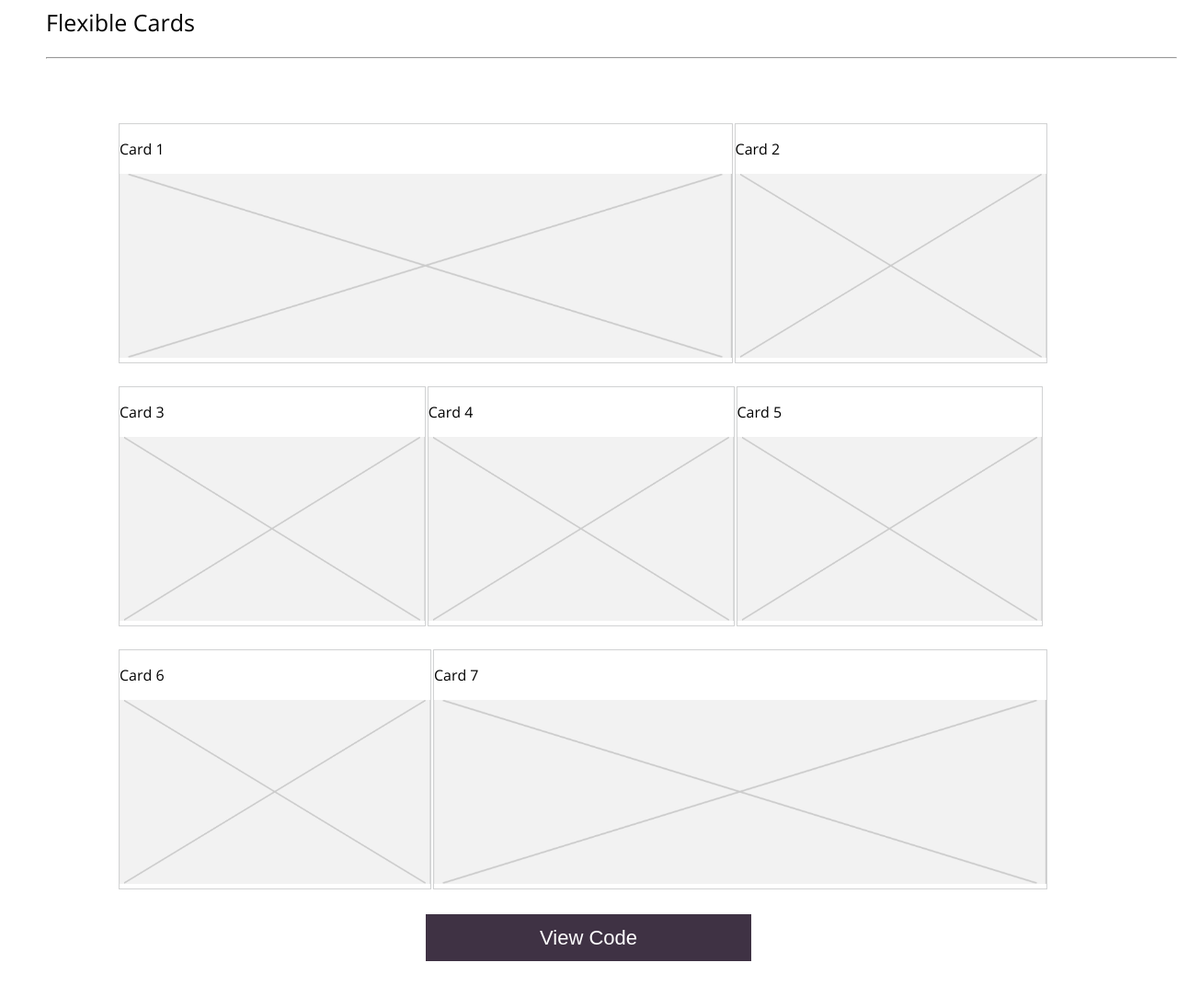
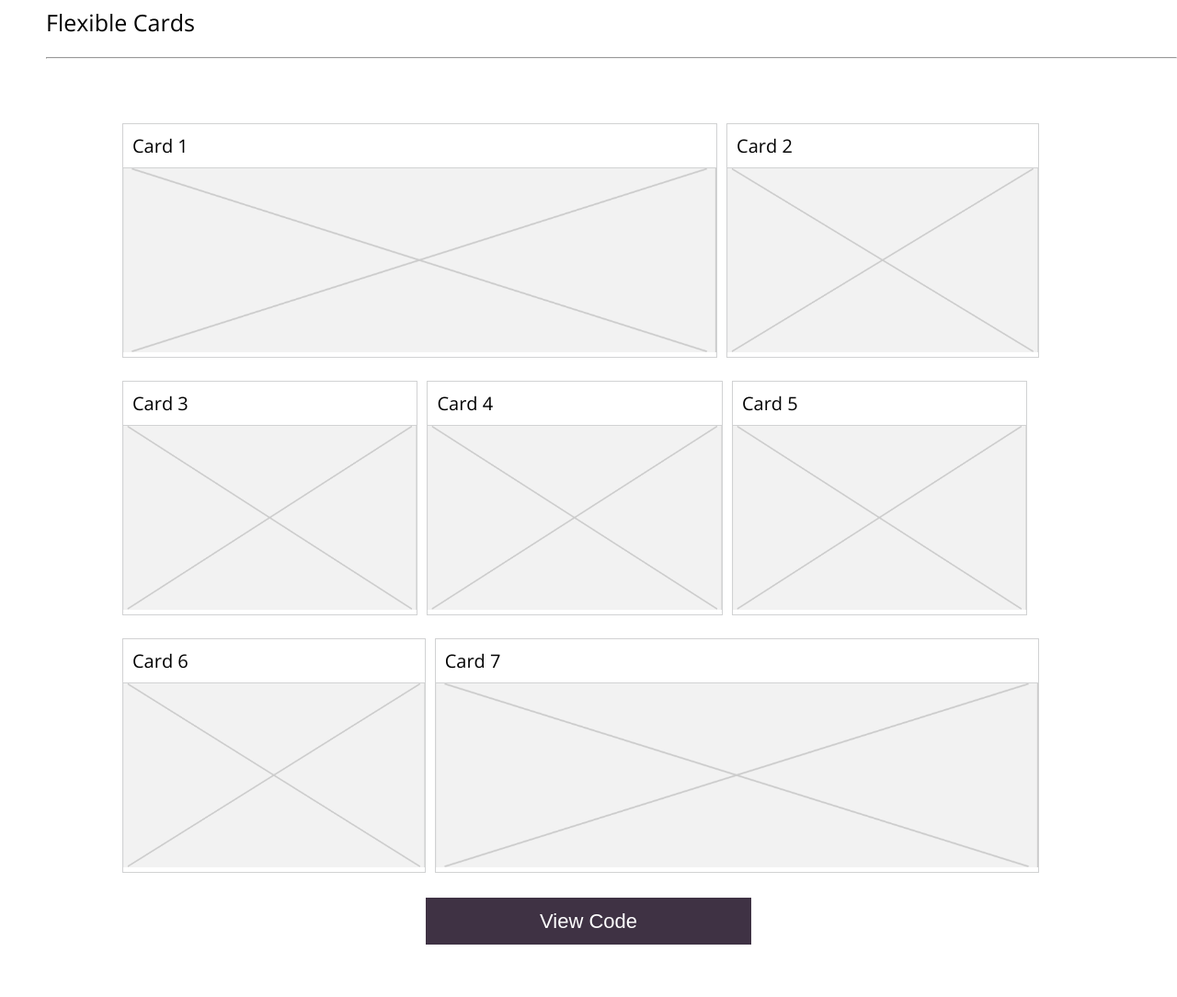
Before and after one commit to lcaroselli/Pattrn-Party, a plain HTML site: page index.html in a window 1280 px wide. Shown: the part 860-1944 px from the top of the page at 92% size. Drawn offline with nearby package versions, Linux system fonts and the light colour scheme.

Commit message:
Fix border styling

```diff
--- a/css/flex-cards.css
+++ b/css/flex-cards.css
@@ -5,13 +5,18 @@
   width: 80%;
 }
 
+.card-title {
+  font-size: 20px;
+  margin: 10px;
+}
+
 .cc1, .cc2 {
   border: 1px solid #D1D2D3;
-  margin: 0px 1px 25px 1px;
+  margin: 0px 5px 25px 5px;
 }
 
 .cc1 {
-  width: 65%;
+  width: 63%;
 }
 
 .cc2 {
@@ -20,24 +25,25 @@
 
 .cc3, .cc4, .cc5 {
   border: 1px solid #D1D2D3;
-  margin: 0px 1px 25px 1px;
-  width: 32.4%;
+  margin: 0px 5px 25px 5px;
+  width: 31.2%;
 }
 
 .cc6, .cc7 {
   border: 1px solid #D1D2D3;
-  margin: 0px 1px 25px 1px;
+  margin: 0px 5px 25px 5px;
 }
 
 .cc6 {
-  width: 33%;
+  width: 32%;
 }
 
 .cc7 {
-  width: 65%;
+  width: 64%;
 }
 
 .card-image img {
+  border-top: 1px solid #D1D2D3;
   height: 200px;
   width: 100%;
 }
@@ -67,9 +73,4 @@
     margin-bottom: 60px;
     width: 10%;
   }
-
-  .card-title {
-    font-size: 20px;
-    margin: 10px;
-  }
 }
```
